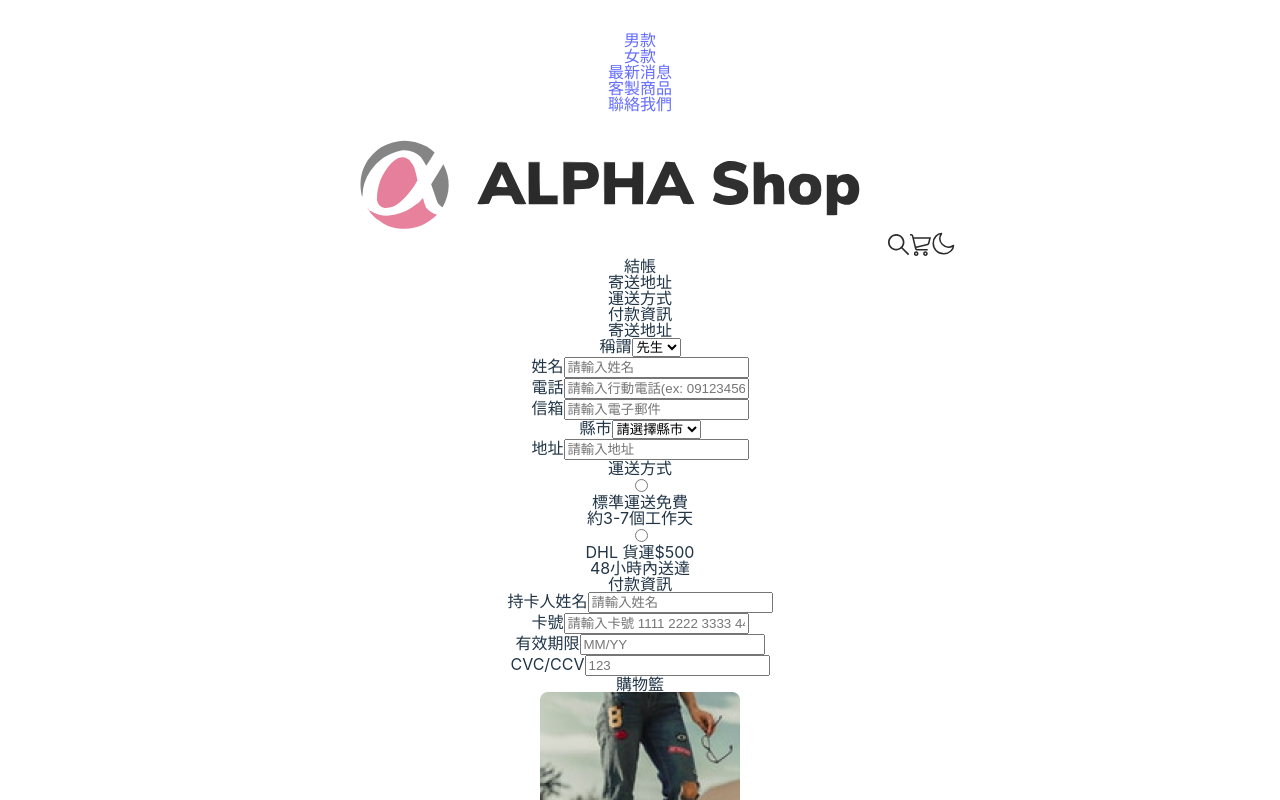
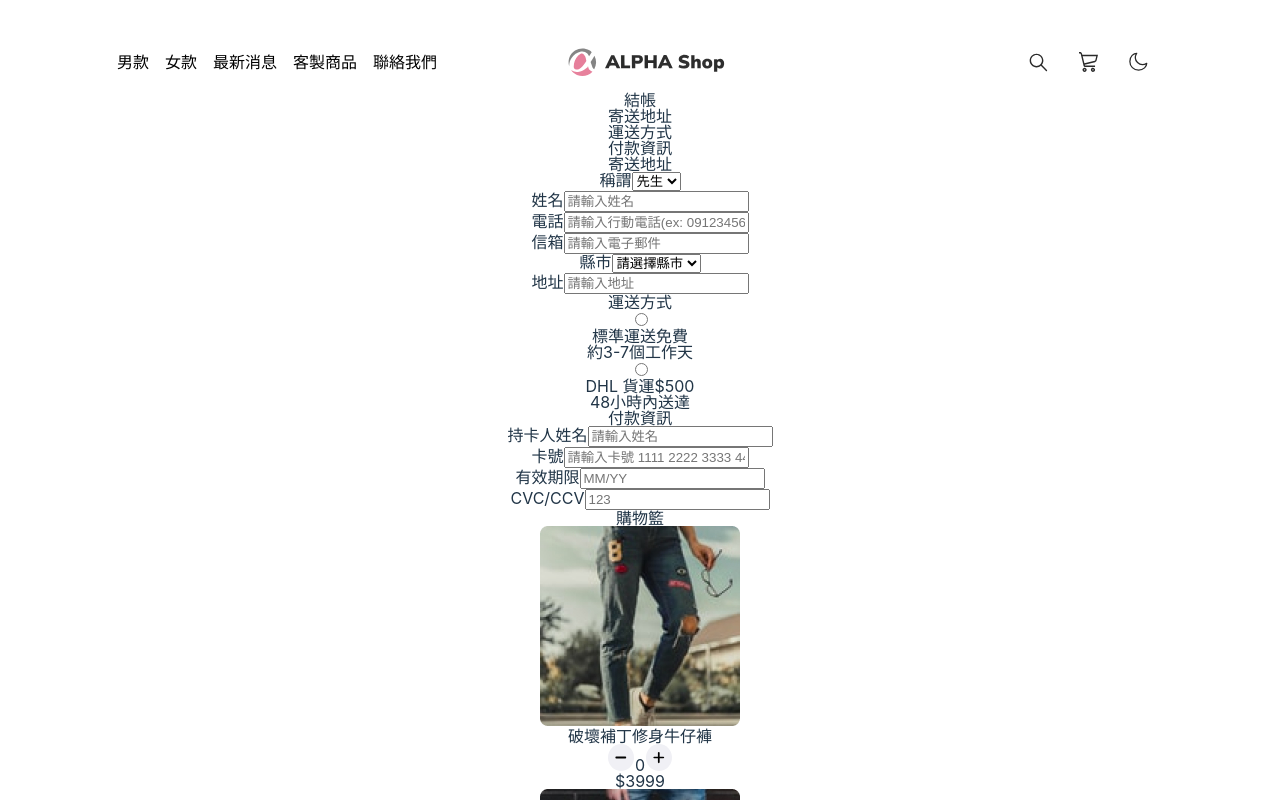
Before and after one commit to patricksky006/my-app, a React (Vite) app: page / in a window 1280 px wide. Shown: the top 800 px of the page. Built offline with nearby package versions, Linux system fonts and the light colour scheme.

Commit message:
header css init

```diff
--- a/src/components/Header/Header.jsx
+++ b/src/components/Header/Header.jsx
@@ -1,8 +1,9 @@
 import React from 'react'
 import Logo from '../../assets/icons/logo.svg'
-import search from '../../assets/icons/search.svg'
-import cart from '../../assets/icons/cart.svg'
-import moon from '../../assets/icons/moon.svg'
+import Search from '../../assets/icons/search.svg'
+import Cart from '../../assets/icons/cart.svg'
+import Moon from '../../assets/icons/moon.svg'
+import '../../style/header.scss'
 
 export default function Header () {
   return (
@@ -15,9 +16,11 @@ export default function Header () {
       <li className="nav-item"><a href="#" className="nav-link contact-us">聯絡我們</a></li>
     </ul>
     <img src={Logo} alt="" className="logo" />
-    <img src={search} alt="" className="search-icon" />
-    <img src={cart} alt="" className="cart-icon" />
-    <img src={moon} alt="" className="moon-icon" />
+    <div className="nav-icon">
+      <img src={Search} alt="" className="search-icon icon" />
+      <img src={Cart} alt="" className="cart-icon icon" />
+      <img src={Moon} alt="" className="moon-icon icon" />
+    </div>
   </header>
   )
 }
--- /dev/null
+++ b/src/style/header.scss
@@ -0,0 +1,34 @@
+header {
+  width: 100%;
+  height: 60px;
+  display: grid;
+  grid-template-columns: 3fr 3fr 1fr;
+  grid-template-rows: 1fr;
+  .nav {
+    display: flex;
+    align-items: center;
+    .nav-item {
+      margin-right: 1rem;
+      .nav-link {
+        color: black;
+      }
+    }
+  }
+  .logo {
+    width: auto;
+    height: 30px;
+    padding: 0;
+    align-self: center;
+  }
+  .nav-icon {
+    height: 30px;
+    align-self: center;
+    display: grid;
+    grid-template-columns: 1fr 1fr 1fr;
+  }
+  .icon {
+    height: 20px;
+    align-self: center;
+    justify-self: center;
+  }
+}
```
